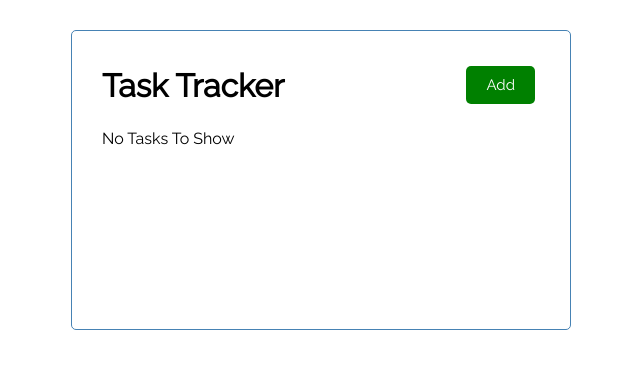
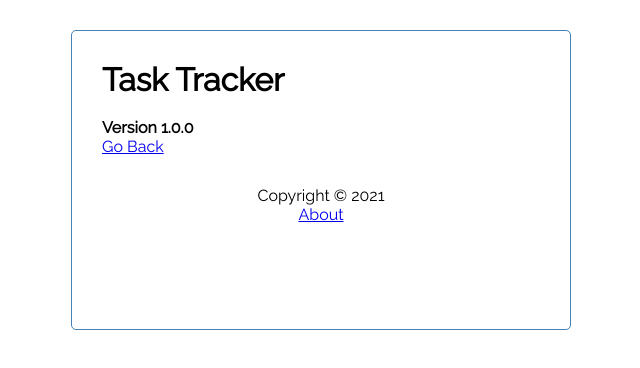
Before and after one commit to RamaSentani/task-tracker, a React (Create React App) app: page /about in a window 1280 px wide. Shown: the top 368 px of the page, without its empty margins (319-959 px from the left). Built offline with nearby package versions, Linux system fonts and the light colour scheme; data requests are answered from the project's data file.

Commit message:
add about page and route it

```diff
--- a/package.json
+++ b/package.json
@@ -12,6 +12,7 @@
     "react": "^17.0.2",
     "react-dom": "^17.0.2",
     "react-icons": "^4.2.0",
+    "react-router-dom": "^5.3.0",
     "react-scripts": "4.0.3",
     "web-vitals": "^1.1.2"
   },
--- a/src/App.jsx
+++ b/src/App.jsx
@@ -1,7 +1,10 @@
 import { useState, useEffect } from "react";
+import { BrowserRouter as Router, Route } from "react-router-dom";
 import Header from "./components/Header";
 import Tasks from "./components/Tasks";
 import AddTask from "./components/AddTask";
+import Footer from "./components/Footer";
+import About from "./components/About";
 
 const App = () => {
   const [showAddTask, setShowAddTask] = useState(false);
@@ -79,18 +82,34 @@
   };
 
   return (
+    <Router>
       <div className="container">
         <Header
           onAdd={() => setShowAddTask(!showAddTask)}
           showAdd={showAddTask}
         />
+        <Route
+          path="/"
+          exact
+          render={(props) => (
+            <>
               {showAddTask && <AddTask onAdd={addTask} />}
               {tasks.length > 0 ? (
-        <Tasks tasks={tasks} onDelete={deleteTask} onToggle={toggleReminder} />
+                <Tasks
+                  tasks={tasks}
+                  onDelete={deleteTask}
+                  onToggle={toggleReminder}
+                />
               ) : (
                 "No Tasks To Show"
               )}
+            </>
+          )}
+        />
+        <Route path="/about" component={About} />
+        <Footer />
       </div>
+    </Router>
   );
 };
 
--- /dev/null
+++ b/src/components/About.jsx
@@ -0,0 +1,12 @@
+import { Link } from "react-router-dom";
+
+const About = () => {
+  return (
+    <div>
+      <h4>Version 1.0.0</h4>
+      <Link to="/">Go Back</Link>
+    </div>
+  );
+};
+
+export default About;
--- /dev/null
+++ b/src/components/Footer.jsx
@@ -0,0 +1,12 @@
+import { Link } from "react-router-dom";
+
+const Footer = () => {
+  return (
+    <footer>
+      <p>Copyright &copy; 2021</p>
+      <Link to="/about">About</Link>
+    </footer>
+  );
+};
+
+export default Footer;
--- a/src/components/Header.jsx
+++ b/src/components/Header.jsx
@@ -1,15 +1,20 @@
 import PropTypes from "prop-types";
+import { useLocation } from "react-router-dom";
 import Button from "./Button";
 
 const Header = ({ title, onAdd, showAdd }) => {
+  const location = useLocation();
+
   return (
     <header className="header">
       <h1>{title}</h1>
-      <Button
-        color={showAdd ? "red" : "green"}
-        text={showAdd ? "Close" : "Add"}
-        onClick={onAdd}
-      />
+      {location.pathname === "/" && (
+        <Button
+          color={showAdd ? "red" : "green"}
+          text={showAdd ? "Close" : "Add"}
+          onClick={onAdd}
+        />
+      )}
     </header>
   );
 };
```
Also changed, not shown: 1 other file (tests, documents, lock files or other folders). Lines whose indentation alone changed are shown as unchanged.
